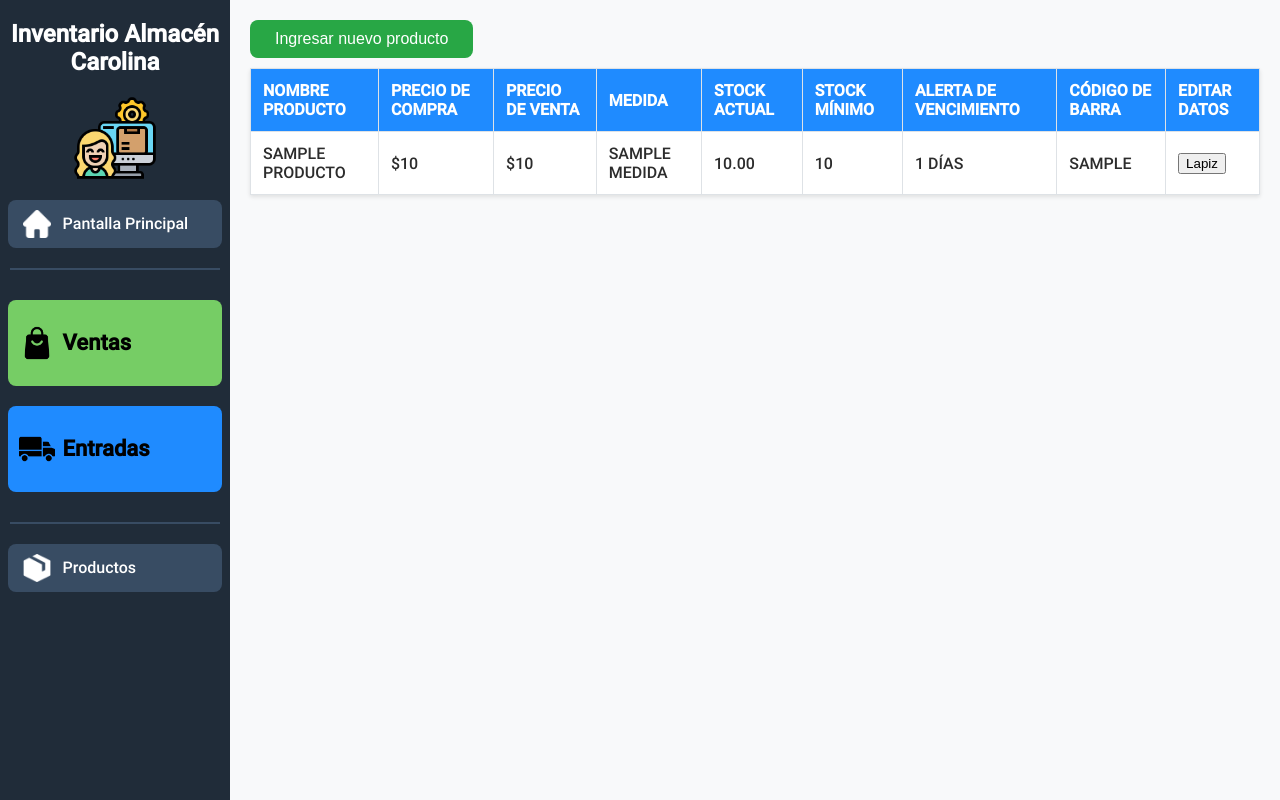
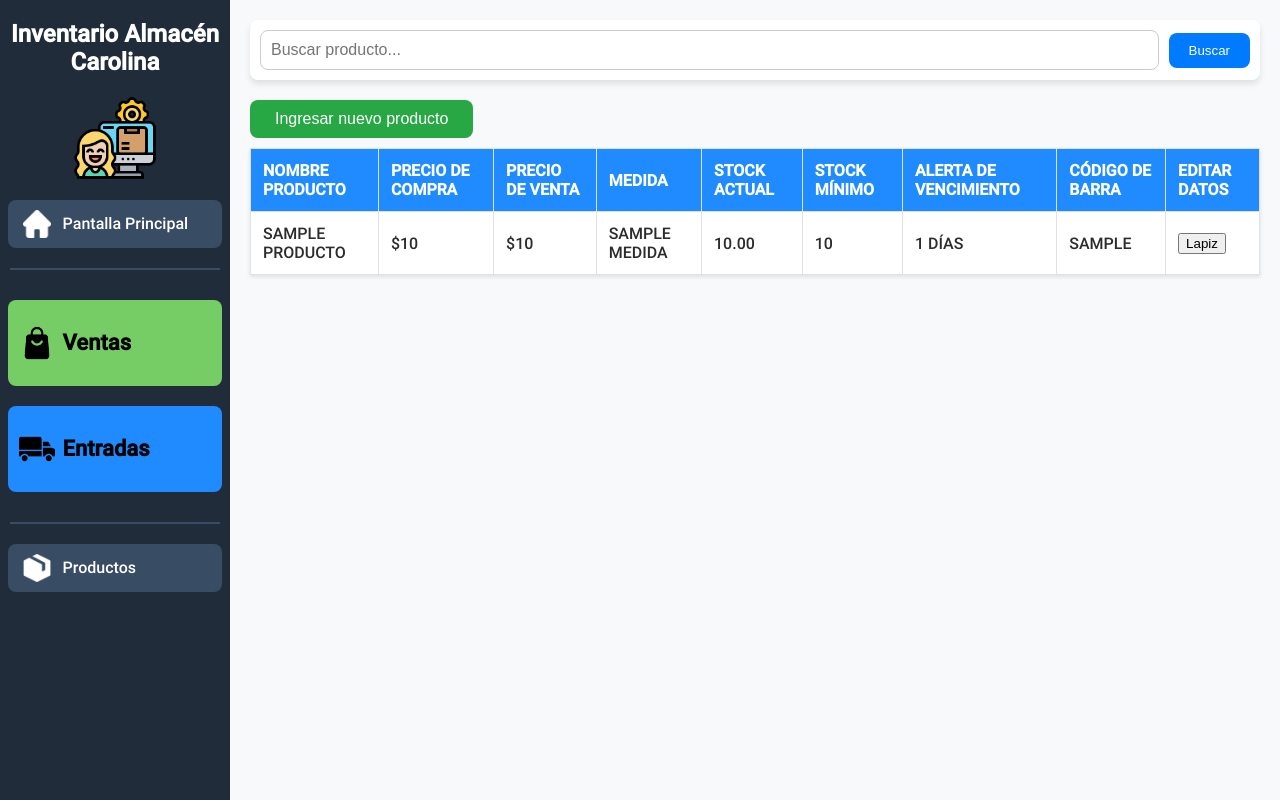
Before and after one commit to garaneda21/sistema-de-inventario-php, a PHP site: page /modulo_productos.php in a window 1280 px wide. Run offline with PHP 8.4, Linux system fonts and the light colour scheme; tables that the repository leaves empty hold one stand-in row (values such as "Sample post").

Commit message:
añadida busqueda a modulo productos

```diff
--- a/includes/modulo_productos/tabla_productos.php
+++ b/includes/modulo_productos/tabla_productos.php
@@ -1,13 +1,19 @@
 <?php
 
 declare(strict_types=1);
+
+// Parámetros de búsqueda
+$search = $_GET['busqueda'] ?? ''; // Término de búsqueda
+$page = $_GET['page'] ?? 1;      // Página actual
+$itemsPerPage = 20;             // Elementos por página
+$offset = ($page - 1) * $itemsPerPage; // Calcula el desplazamiento
 
 require_once "includes/db.php";
 require_once "includes/modulo_productos/tabla_productos_modelo.php";
 require_once "includes/modulo_productos/tabla_productos_vista.php";
 
-$productos = obtener_productos($pdo);
+$resul = obtener_productos($pdo, $search, $itemsPerPage, $offset);
+$productos = $resul["productos"];
 
-// Cerrar conexion con base de datos (hacer siempre);
 // $pdo = null;
 // $stmt = null;
--- a/includes/modulo_productos/tabla_productos_modelo.php
+++ b/includes/modulo_productos/tabla_productos_modelo.php
@@ -2,7 +2,7 @@
 
 declare(strict_types=1);
 
-function obtener_productos(object $pdo) {
+function obtener_productos(object $pdo, string $busqueda, int $limite, int $offset) {
     // realizar consulta de forma segura
     $consulta = "
         SELECT
@@ -17,12 +17,31 @@ function obtener_productos(object $pdo) {
         FROM producto p
         LEFT JOIN unidad_de_medida u ON p.id_unidad = u.id_unidad
         LEFT JOIN precio pr ON p.id_producto = pr.id_producto
-        LEFT JOIN costo c ON p.id_producto = c.id_producto;
+        LEFT JOIN costo c ON p.id_producto = c.id_producto
+        WHERE LOWER(p.nombre_producto) LIKE LOWER(:busqueda)
+        ORDER BY p.nombre_producto
+        LIMIT :limite OFFSET :offset;
     ";
     $stmt = $pdo->prepare($consulta);
+    $stmt->bindValue(":busqueda", "%$busqueda%", PDO::PARAM_STR);
+    $stmt->bindValue(":limite", $limite, PDO::PARAM_INT);
+    $stmt->bindValue(":offset", $offset, PDO::PARAM_INT);
     $stmt->execute();
 
     // obtener resultado de la base de datos como un array asociativo (php)
-    $resul = $stmt->fetchAll(PDO::FETCH_ASSOC);
-    return $resul;
+    $productos = $stmt->fetchAll(PDO::FETCH_ASSOC);
+
+    // Calcular total de productos para paginación
+    $consulta = "SELECT COUNT(*) AS total FROM producto WHERE LOWER(nombre_producto) LIKE LOWER(:busqueda);";
+    $stmt = $pdo->prepare($consulta);
+    $stmt->bindValue(":busqueda", "%$busqueda%", PDO::PARAM_STR);
+    $stmt->execute();
+    $total_items = $stmt->fetch(PDO::FETCH_ASSOC)["total"];
+    $total_pages = ceil($total_items / $limite);
+
+    return [
+        "productos" => $productos,
+        "total_items" => $total_items,
+        "total_pages" => $total_pages
+    ];
 }
--- a/modulo_productos.php
+++ b/modulo_productos.php
@@ -14,6 +14,7 @@ require_once "includes/modulo_productos/modal_productos.php"
     <link rel="stylesheet" href="styles/main.css">
     <link rel="stylesheet" href="styles/layout.css">
     <link rel="stylesheet" href="styles/tablas.css">
+    <link rel="stylesheet" href="styles/modulo_ventas/busqueda.css">
     <link rel="stylesheet" href="styles/modulo_productos/modal_ingreso_producto.css">
     <link rel="stylesheet" href="styles/modulo_productos/modal_de_exito.css">
     <!-- <link rel="stylesheet" href="styles/formulario.css"> -->
@@ -28,6 +29,22 @@ require_once "includes/modulo_productos/modal_productos.php"
 
         <!-- Área de contenido principal -->
         <main class="content">
+
+            <form method="get" class="search-pagination-form">
+                <!-- Barra de búsqueda -->
+                <div class="search-container">
+                    <input type="text" name="busqueda" placeholder="Buscar producto..." class="search-input" value="<?php echo isset($_GET['busqueda']) ? htmlspecialchars($_GET['busqueda']) : ''; ?>">
+                    <button type="submit" class="search-button">Buscar</button>
+                </div>
+
+
+                <!-- <div class="pagination-container">
+                    <button type="submit" name="pagina" value="1" class="pagination-button">1</button>
+                    <button type="submit" name="pagina" value="2" class="pagination-button">2</button>
+                    <button type="submit" name="pagina" value="3" class="pagination-button">3</button>
+
+                </div> -->
+            </form>
 
             <!-- Botón para abrir el modal -->
             <button id="open-modal-btn" class="button-submit">Ingresar nuevo producto</button>
```
